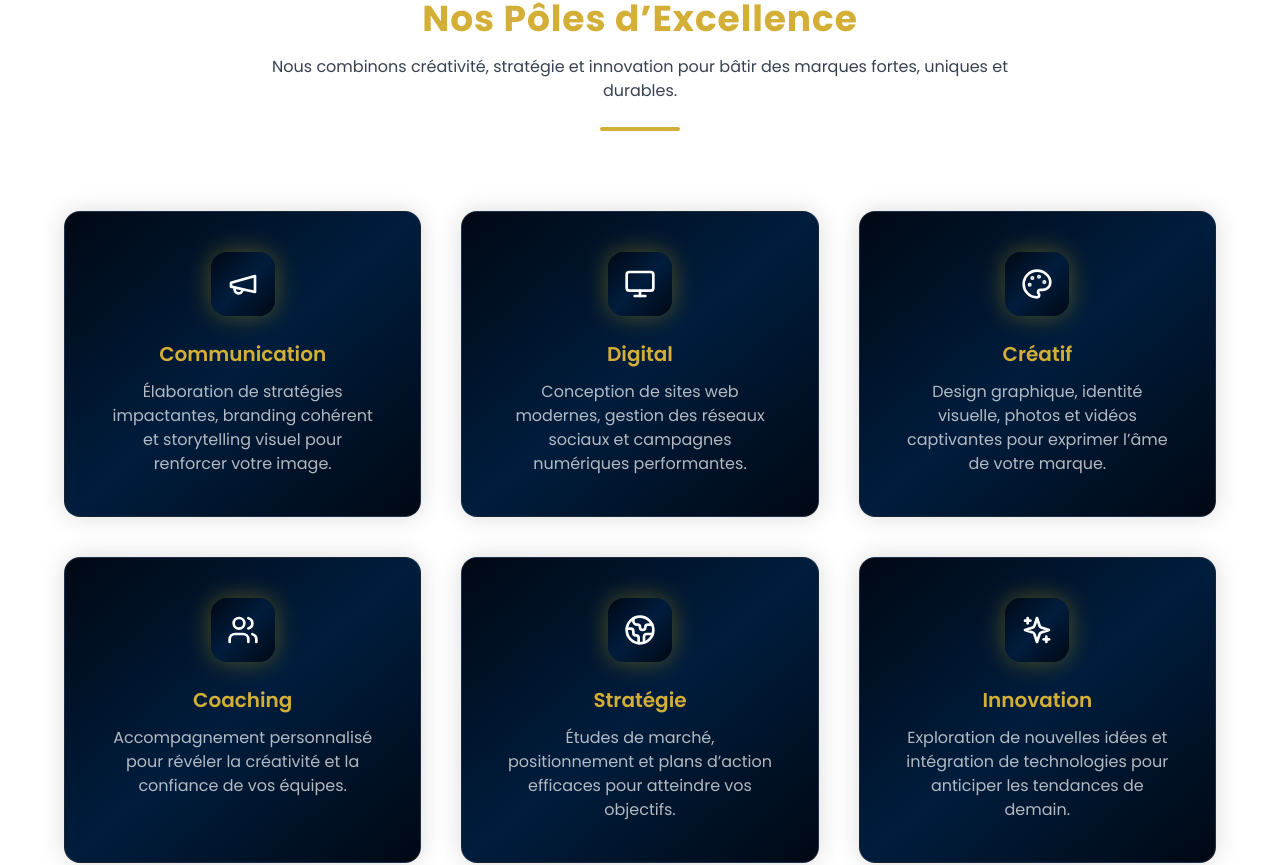
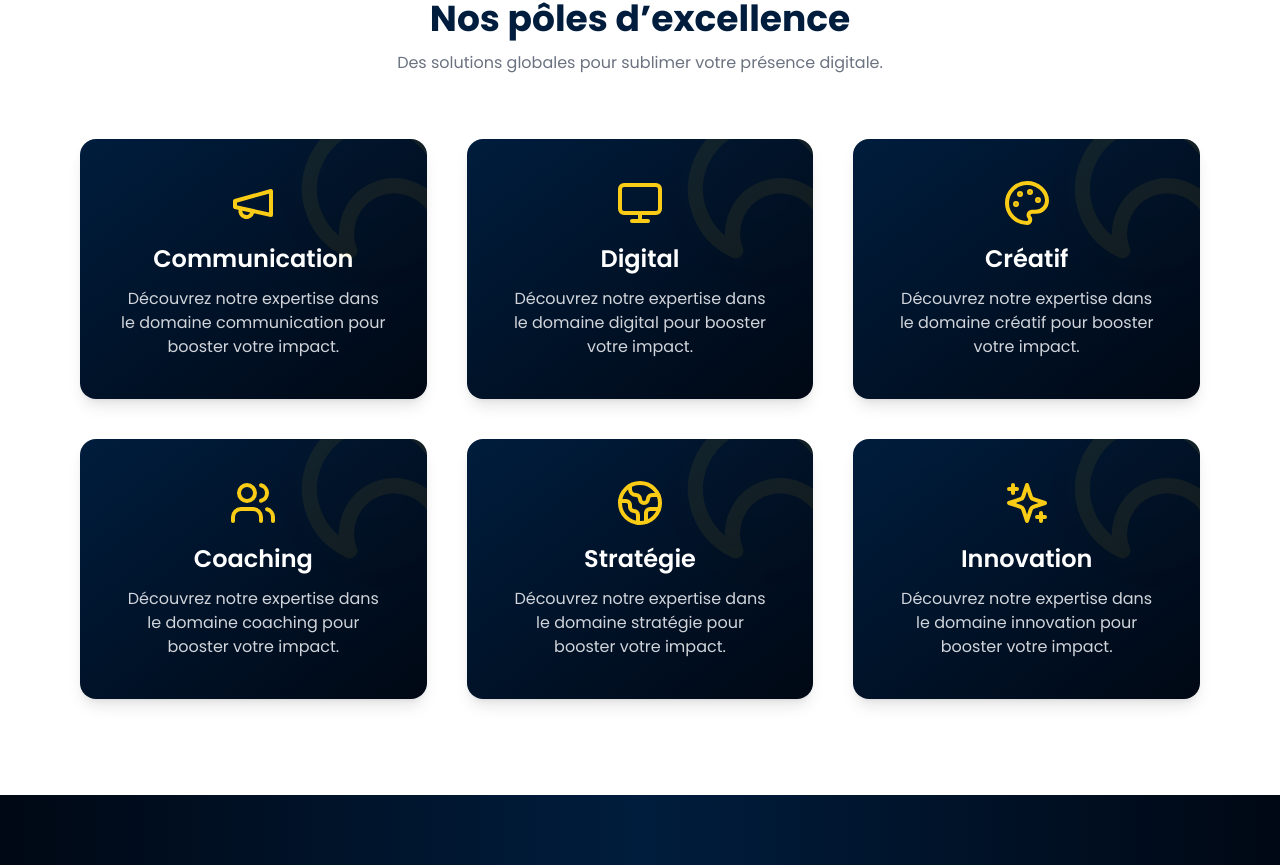
Before and after one commit to adjoeugenie2020-code/glowempire, a React (Vite) app: page / in a window 1280 px wide. Shown: the part 977-1842 px from the top of the page. Built offline with nearby package versions, Linux system fonts and the light colour scheme.

Commit message:
Updated Home.tsx

```diff
--- a/src/pages/Home.tsx
+++ b/src/pages/Home.tsx
@@ -117,119 +117,61 @@ const Home = () => {
           animation: blink 1s infinite;
         }
       `}</style>
+
       {/* === SERVICES === */}
-<section
-  id="services"
-  className="relative py-24 px-8 bg-white text-deepBlue overflow-hidden"
->
-  <div className="relative z-10 max-w-6xl mx-auto text-center mb-20">
-    <h2 className="text-4xl font-extrabold text-gold mb-4 tracking-wide">
-      Nos Pôles d’Excellence
-    </h2>
-    <p className="text-gray-700 max-w-3xl mx-auto">
-      Nous combinons créativité, stratégie et innovation pour bâtir des marques
-      fortes, uniques et durables.
+      <section id="services" className="relative bg-white py-24 px-10 lg:px-20">
+        <div className="text-center mb-16">
+          <h2 className="text-4xl font-bold text-[#001D3D]">Nos pôles d’excellence</h2>
+          <p className="text-gray-500 mt-3">
+            Des solutions globales pour sublimer votre présence digitale.
           </p>
-    <div className="w-20 h-1 bg-gold mx-auto mt-6 rounded-full"></div>
         </div>
 
-  <div className="relative z-10 grid grid-cols-1 sm:grid-cols-2 lg:grid-cols-3 gap-10 max-w-6xl mx-auto">
+        <div className="grid md:grid-cols-3 gap-10">
           {services.map((service, index) => (
             <motion.div
               key={index}
-        initial={{ opacity: 0, y: 40 }}
-        whileInView={{ opacity: 1, y: 0 }}
-        transition={{ duration: 0.8, delay: index * 0.1 }}
-        viewport={{ once: true }}
-        className="relative rounded-2xl p-10 text-center overflow-hidden shadow-[0_0_25px_#00000025]
-                   bg-gradient-to-br from-[#000814] via-[#001D3D] to-[#000814] border border-white/10"
+              initial={{ opacity: 0, y: 30 }}
+              animate={{ opacity: 1, y: 0 }}
+              transition={{ delay: index * 0.1 }}
+              className="relative bg-gradient-to-br from-[#001D3D] to-[#000814] text-white rounded-2xl p-10 shadow-lg flex flex-col items-center justify-center overflow-hidden"
             >
-        {/* Halo lunaire animé */}
-        <div className="absolute inset-0 flex items-center justify-center">
-          <div className="w-48 h-48 bg-gradient-radial from-white/10 to-transparent rounded-full blur-3xl animate-pulse-slow"></div>
+              {/* 🌙 Lune animée */}
+              <motion.div
+                animate={{ rotate: [0, 360] }}
+                transition={{ duration: 20, repeat: Infinity, ease: 'linear' }}
+                className="absolute -top-10 -right-10 opacity-10"
+              >
+                <div className="relative">
+                  <Moon size={180} className="text-yellow-400/70" />
+                  <motion.div
+                    className="absolute inset-0 rounded-full bg-yellow-400/40 blur-3xl"
+                    animate={{ scale: [1, 1.3, 1], opacity: [0.3, 0.6, 0.3] }}
+                    transition={{ duration: 6, repeat: Infinity, ease: 'easeInOut' }}
+                  />
                 </div>
+              </motion.div>
 
-        {/* Contenu */}
-        <div className="relative z-10">
-          <div
-            className={`w-16 h-16 mx-auto mb-6 rounded-2xl flex items-center justify-center bg-gradient-to-br ${service.color} shadow-[0_0_25px_#FFD70050]`}
-          >
-            <service.icon className="w-8 h-8 text-white" />
-          </div>
-          <h3 className="text-xl font-semibold text-gold mb-3">
-            {service.title}
-          </h3>
-
-          {service.title === 'Communication' && (
-            <p className="text-white/70">
-              Élaboration de stratégies impactantes, branding cohérent et storytelling visuel pour renforcer votre image.
+              <service.icon className="w-12 h-12 text-yellow-400 mb-4" />
+              <h3 className="text-2xl font-semibold">{service.title}</h3>
+              <p className="text-gray-300 mt-3 text-center">
+                Découvrez notre expertise dans le domaine {service.title.toLowerCase()} pour booster votre impact.
               </p>
-          )}
-          {service.title === 'Digital' && (
-            <p className="text-white/70">
-              Conception de sites web modernes, gestion des réseaux sociaux et campagnes numériques performantes.
-            </p>
-          )}
-          {service.title === 'Créatif' && (
-            <p className="text-white/70">
-              Design graphique, identité visuelle, photos et vidéos captivantes pour exprimer l’âme de votre marque.
-            </p>
-          )}
-          {service.title === 'Coaching' && (
-            <p className="text-white/70">
-              Accompagnement personnalisé pour révéler la créativité et la confiance de vos équipes.
-            </p>
-          )}
-          {service.title === 'Stratégie' && (
-            <p className="text-white/70">
-              Études de marché, positionnement et plans d’action efficaces pour atteindre vos objectifs.
-            </p>
-          )}
-          {service.title === 'Innovation' && (
-            <p className="text-white/70">
-              Exploration de nouvelles idées et intégration de technologies pour anticiper les tendances de demain.
-            </p>
-          )}
-        </div>
             </motion.div>
           ))}
         </div>
       </section>
 
-{/* Animation pour le halo lunaire */}
-<style jsx>{`
-  @keyframes pulse-slow {
-    0% {
-      transform: scale(1);
-      opacity: 0.5;
-    }
-    50% {
-      transform: scale(1.2);
-      opacity: 0.8;
-    }
-    100% {
-      transform: scale(1);
-      opacity: 0.5;
-    }
-  }
-
-  .animate-pulse-slow {
-    animation: pulse-slow 6s ease-in-out infinite;
-  }
-`}</style>
-
-
       {/* === ABOUT === */}
       <section className="py-24 px-8 bg-gradient-to-r from-[#000814] via-[#001D3D] to-[#000814] text-center">
-        <h2 className="text-4xl font-bold text-gold mb-6">Notre Vision</h2>
+        <h2 className="text-4xl font-bold text-yellow-400 mb-6">Notre Vision</h2>
         <p className="max-w-3xl mx-auto text-white/80 text-lg leading-relaxed">
-          Faire de chaque projet une expérience lumineuse, où créativité et stratégie fusionnent
-          pour bâtir des marques fortes et inoubliables.
+          Faire de chaque projet une expérience lumineuse, où créativité et stratégie fusionnent pour bâtir des marques fortes et inoubliables.
         </p>
       </section>
 
       {/* === PORTFOLIO === */}
-      <section className="py-24 px-8 bg-white text-deepBlue text-center">
+      <section className="py-24 px-8 bg-white text-[#001D3D] text-center">
         <h2 className="text-4xl font-bold mb-6">Réalisations</h2>
         <p className="max-w-3xl mx-auto text-gray-600 mb-12">
           Découvrez quelques projets où nos équipes ont transformé la vision de nos clients en réalité digitale.
@@ -245,12 +187,12 @@ const Home = () => {
 
       {/* === TEAM === */}
       <section className="py-24 px-8 bg-[#001D3D] text-center text-white">
-        <h2 className="text-4xl font-bold text-gold mb-10">L’Équipe</h2>
+        <h2 className="text-4xl font-bold text-yellow-400 mb-10">L’Équipe</h2>
         <div className="grid grid-cols-1 md:grid-cols-3 gap-10 max-w-6xl mx-auto">
           {[1,2,3].map((i) => (
-            <div key={i} className="relative bg-white/5 rounded-2xl p-8 shadow-lg hover:shadow-gold/30 transition">
-              <div className="absolute inset-0 bg-gold/10 blur-xl opacity-30"></div>
-              <img src={`/images/team-${i}.jpg`} alt="" className="rounded-full w-32 h-32 mx-auto mb-6 border-4 border-gold shadow-[0_0_25px_#FFD70080]" />
+            <div key={i} className="relative bg-white/5 rounded-2xl p-8 shadow-lg transition">
+              <div className="absolute inset-0 bg-yellow-400/10 blur-xl opacity-30"></div>
+              <img src={`/images/team-${i}.jpg`} alt="" className="rounded-full w-32 h-32 mx-auto mb-6 border-4 border-yellow-400 shadow-[0_0_25px_#FFD70080]" />
               <h3 className="text-xl font-semibold">Membre {i}</h3>
               <p className="text-white/70">Expert GLOW EMPIRE</p>
             </div>
@@ -260,15 +202,15 @@ const Home = () => {
 
       {/* === CONTACT === */}
       <section id="contact" className="py-24 px-8 bg-gradient-to-b from-[#000814] via-[#001D3D] to-[#000814] text-center text-white">
-        <h2 className="text-4xl font-bold text-gold mb-4">Contactez-nous</h2>
+        <h2 className="text-4xl font-bold text-yellow-400 mb-4">Contactez-nous</h2>
         <p className="text-white/70 mb-10">Vous avez un projet ou une idée ? Donnons-lui vie ensemble.</p>
         <motion.a
           href="mailto:contact@glowempire.com"
           whileHover={{ scale: 1.05 }}
-          className="relative bg-gold text-deepBlue font-semibold px-10 py-4 rounded-2xl shadow-lg"
+          className="relative bg-yellow-400 text-[#001D3D] font-semibold px-10 py-4 rounded-2xl shadow-lg"
         >
           <span className="relative z-10">Envoyer un message</span>
-          <div className="absolute inset-0 bg-gold blur-lg opacity-40"></div>
+          <div className="absolute inset-0 bg-yellow-400 blur-lg opacity-40"></div>
         </motion.a>
       </section>
 
```
Lines whose indentation alone changed are shown as unchanged.
